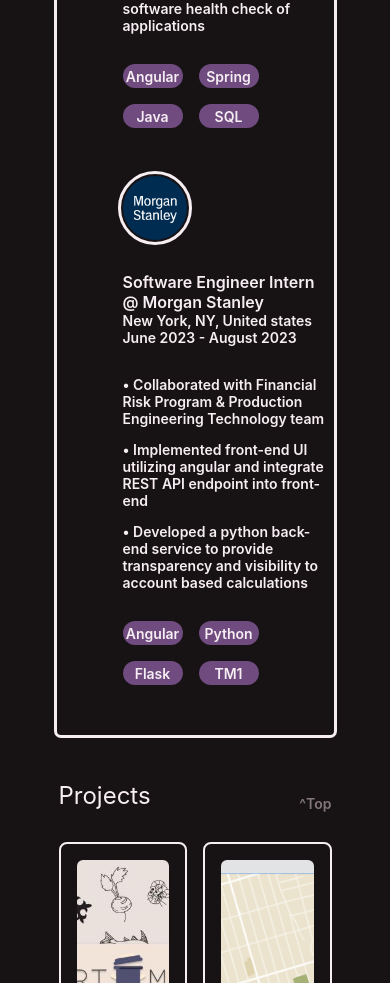
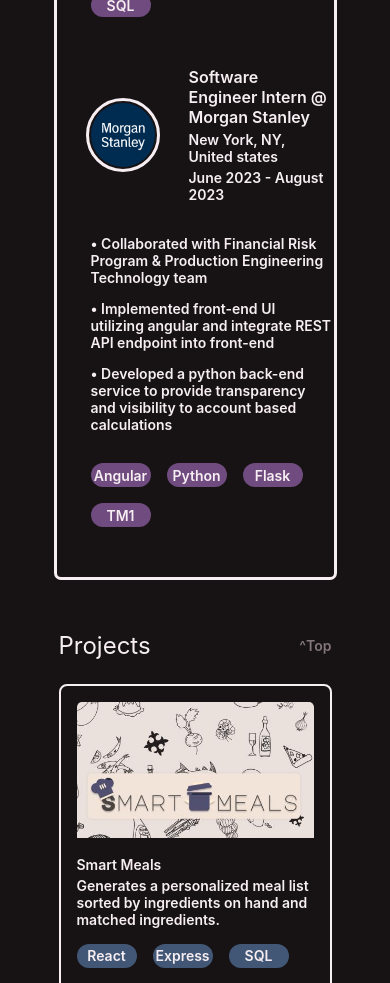
Before and after one commit to DFLotus/portfolio-website, an Angular app in the folder ps-site/: page / in a window 390 px wide. Shown: the part 1620-2603 px from the top of the page. Built offline with nearby package versions, Linux system fonts and the light colour scheme.

Commit message:
Project media querie

```diff
--- a/ps-site/src/app/app.scss
+++ b/ps-site/src/app/app.scss
@@ -173,6 +173,7 @@
     display: flex;
     flex-direction: row;
     justify-content: space-between;
+    align-items: center;
 }
 
 .url-container {
@@ -204,7 +205,6 @@
     border: 2px solid var(--font-color);
     border-radius: 8px;
     overflow: hidden;
-    background-color: transparent;
     padding: 1rem;
 }
 
@@ -236,11 +236,49 @@
     .content-body {
         width: 80%;
     }
+
+    .experience-card {
+        margin-left: 2rem;
+    }
+
+    .experience-info {
+        flex-wrap: nowrap;
+    }
+
+    .experience-text {
+        padding: 2px;
+    }
+
+    .project-card {
+        overflow: unset;
+        width: 20rem;
+    }
+
+    .project-card-container {
+        flex-wrap: wrap;
+    }
+
+    .project-img {
+        zoom: 0.85;
+    }
 }
 
 @media (max-width: $breakpoint-tablet) {
     .content-body {
         width: 70%;
+    }
+
+    .experience-card {
+        margin-left: 2rem;
+    }
+
+    .project-card {
+        overflow: unset;
+        width: 100%;
+    }
+
+    .project-card-container {
+        flex-wrap: wrap;
     }
 }
 
```
